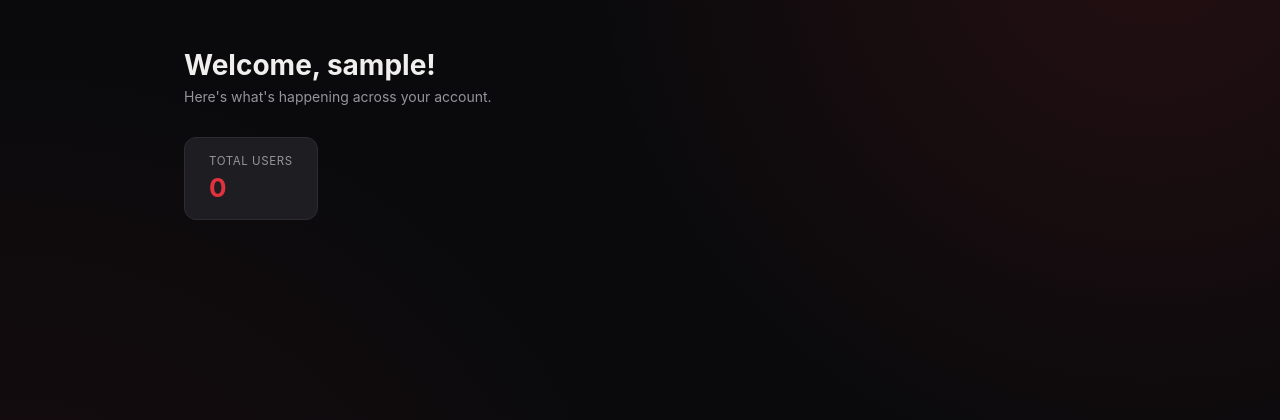
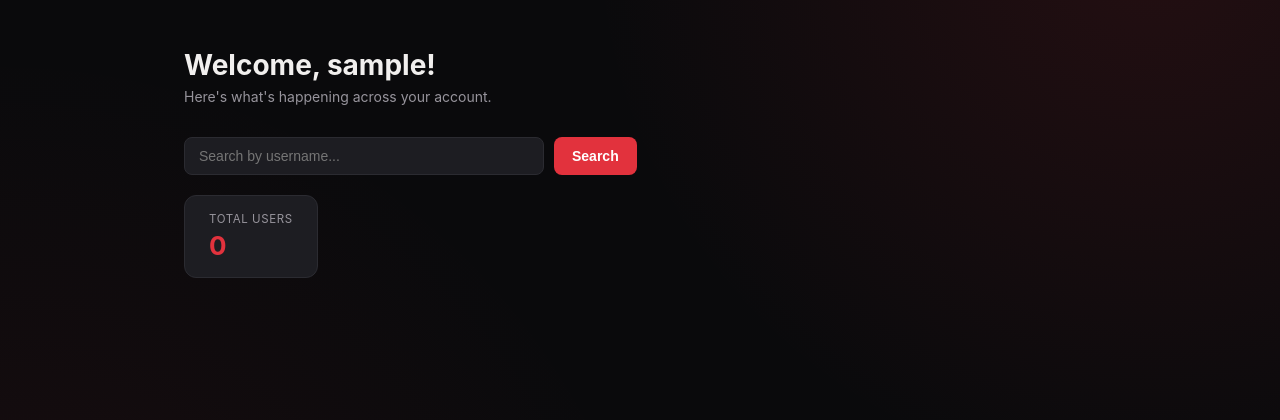
Before and after one commit to rajvansh-singh-official/user-portal, a Django app: page / in a window 1280 px wide. Shown: the part 71-491 px from the top of the page. Run offline with Django 5.2, Linux system fonts and the light colour scheme; the visitor is signed in with stand-in values (Sample User, id 1); data comes from the database, SQL or seed files in the repository.

Commit message:
Implement backend user search

```diff
--- a/dashboard/static/dashboard/dashboard.css
+++ b/dashboard/static/dashboard/dashboard.css
@@ -1,4 +1,4 @@
-    :root {
+:root {
         --bg: #0A0A0C;
         --surface-soft: #1D1D22;
         --surface-head: #181A1F;
@@ -212,3 +212,49 @@
                 overflow-x: auto;
             }
         }
+
+/* search bar */
+.search-wrap {
+    display: flex;
+    gap: 10px;
+    margin-bottom: 20px;
+}
+
+.search-input {
+    flex: 1;
+    max-width: 360px;
+    background: var(--surface-soft);
+    border: 1px solid var(--line);
+    border-radius: 8px;
+    padding: 10px 14px;
+    color: var(--text);
+    font-size: 14px;
+    outline: none;
+    transition: border-color .15s;
+}
+
+.search-input:focus {
+    border-color: var(--accent);
+}
+
+.search-btn {
+    background: var(--accent);
+    color: #fff;
+    border: none;
+    border-radius: 8px;
+    padding: 10px 18px;
+    font-size: 14px;
+    font-weight: 600;
+    cursor: pointer;
+    transition: background .15s;
+}
+
+.search-btn:hover {
+    background: var(--accent-hover);
+}
+
+.no-results {
+    color: var(--text-muted);
+    font-size: 13.5px;
+    padding: 16px;
+}
--- a/dashboard/templates/home.html
+++ b/dashboard/templates/home.html
@@ -28,12 +28,24 @@
         <h1>Welcome, {{ user.username }}!</h1>
         <p class="page-sub">Here's what's happening across your account.</p>
 
+        <form method="GET" class="search-wrap">
+            <input
+                type="text"
+                name="search"
+                class="search-input"
+                placeholder="Search by username..."
+                value="{{ search }}"
+            >
+            <button type="submit" class="search-btn">Search</button>
+        </form>
+
         <div class="stat-card" onclick="toggleTable()">
             <span class="stat-label">Total Users</span>
             <span class="stat-value">{{ users_count }}</span>
         </div>
 
-        <div id="usersTable" style="display:none;">
+        {% if users %}
+        <div id="usersTable" {% if search %}style="display:block;"{% else %}style="display:none;"{% endif %}>
             <table class="user-table">
                 <thead>
                     <tr>
@@ -53,6 +65,11 @@
                 </tbody>
             </table>
         </div>
+        {% elif search %}
+        <p class="no-results">
+            No users found for "<strong>{{ search }}</strong>".
+        </p>
+        {% endif %}
 
         {% else %}
 
--- a/dashboard/views.py
+++ b/dashboard/views.py
@@ -3,7 +3,12 @@
 
 def home(request):
 
+    search = request.GET.get("search", "")
+
     users = User.objects.all()
+
+    if search:
+        users = users.filter(username__icontains=search)
 
     users_count = User.objects.count()
 
@@ -11,7 +16,8 @@
         request,
         "home.html",
         {
-            'users': users,
-            'users_count': users_count,
-        }
+            "users": users,
+            "users_count": users_count,
+            "search": search,
+        },
     )
```
